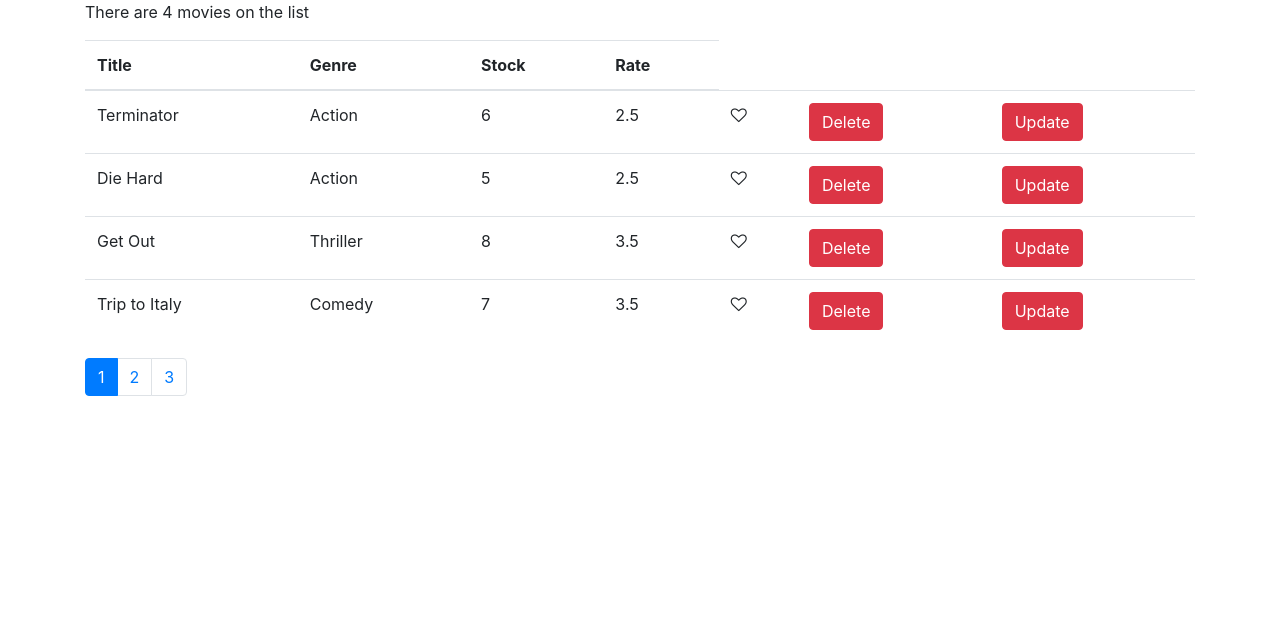
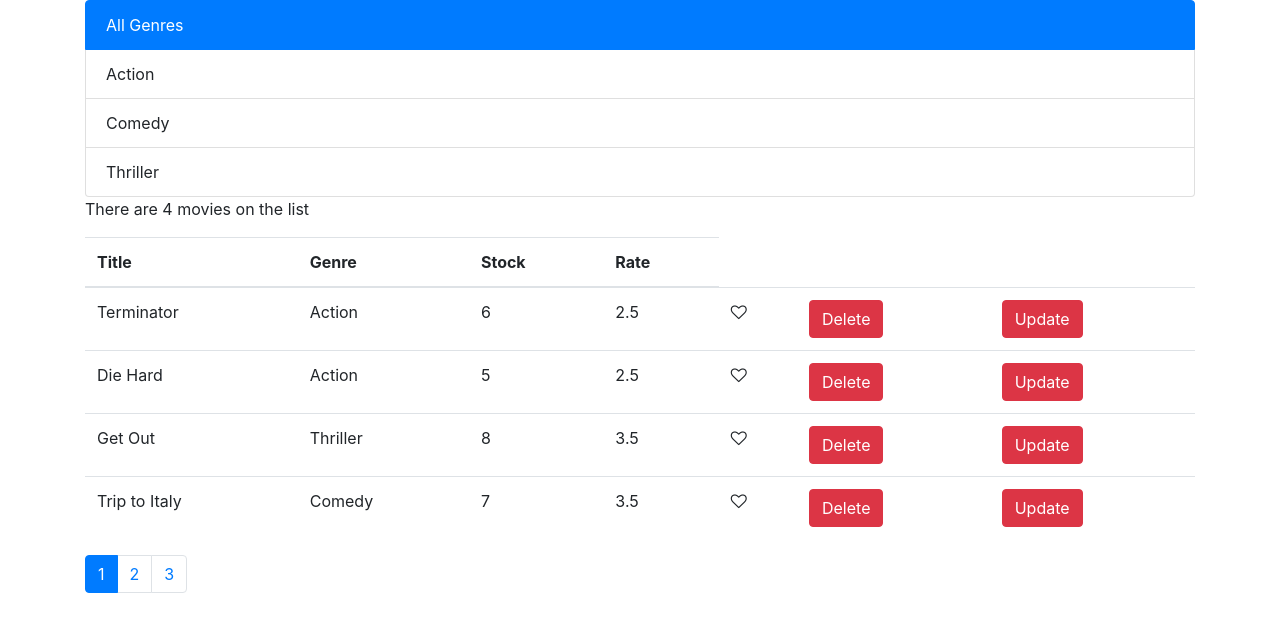
Before and after one commit to yashtrivedi2000/vidly, a React (Create React App) app: page / in a window 1280 px wide. Shown: the top 632 px of the page. Built offline with nearby package versions, Linux system fonts and the light colour scheme.

Commit message:
genre worked, bug in pagination

```diff
--- a/package.json
+++ b/package.json
@@ -8,6 +8,7 @@
     "@testing-library/user-event": "^12.1.10",
     "bootstrap": "4.1.1",
     "font-awesome": "4.7.0",
+    "prop-types": "15.6.2",
     "react": "^17.0.2",
     "react-dom": "^17.0.2",
     "react-scripts": "4.0.3",
--- /dev/null
+++ b/src/components/genre.jsx
@@ -0,0 +1,36 @@
+import React, { Component } from "react";
+class Genre extends Component {
+  render() {
+    let genres = this.props.genres;
+
+    let currentGenre = this.props.currentGenre;
+    return (
+      <ul className="list-group">
+        <li
+          className={
+            currentGenre === "All Genres"
+              ? "list-group-item active"
+              : "list-group-item"
+          }
+        >
+          All Genres
+        </li>
+        {genres.map((genre) => (
+          <li
+            key={genre._id}
+            className={
+              genre.name === this.currentGenre
+                ? "list-group-item active"
+                : "list-group-item"
+            }
+            onClick={() => this.props.onClickGenre(genre)}
+          >
+            {genre.name}
+          </li>
+        ))}
+      </ul>
+    );
+  }
+}
+
+export default Genre;
--- a/src/components/movie.jsx
+++ b/src/components/movie.jsx
@@ -1,13 +1,17 @@
 import React, { Component } from "react";
+import { getGenres } from "../Starter Code/services/fakeGenreService";
 import { getMovies } from "../Starter Code/services/fakeMovieService";
 import { paginate } from "../utils/paginate";
 import Like from "./common/like";
 import Pagination from "./common/pagination";
+import Genre from "./genre";
 class Movie extends Component {
   state = {
     movies: getMovies(),
     pageSize: 4,
     currentPage: 1,
+    genres: getGenres(),
+    currentGenre: "All Genres",
   };
 
   handleDeleteMovie = (mov) => {
@@ -15,11 +19,12 @@ class Movie extends Component {
     this.setState({ movies });
   };
   handleUpdateMovie = (mov) => {
+    const movies = [...this.state.movies];
     const elementsIndex = this.state.movies.findIndex(
       (element) => element._id === mov._id
     );
-    this.state.movies[elementsIndex].title = prompt("Enter new Title");
-    this.setState({ movies: this.state.movies });
+    movies[elementsIndex].title = prompt("Enter new Title");
+    this.setState({ movies });
   };
 
   handleClick = (movie) => {
@@ -31,16 +36,26 @@ class Movie extends Component {
   handlePagination = (page) => {
     this.setState({ currentPage: page });
   };
+  handleClickGenre = (genre) => {
+    console.log("Genre:", genre.name);
+    this.setState({ currentGenre: genre.name });
+  };
   render() {
     if (this.state.movies.length === 0)
       return <p>There is no movies in the database at this time!</p>;
     const movies = paginate(
       this.state.movies,
       this.state.currentPage,
-      this.state.pageSize
+      this.state.pageSize,
+      this.state.currentGenre
     );
     return (
       <div className="container">
+        <Genre
+          onClickGenre={this.handleClickGenre}
+          genres={this.state.genres}
+          currentGenre={this.state.currentGenre}
+        />
         <p>There are {movies.length} movies on the list</p>
 
         <table className="table">
--- a/src/utils/paginate.js
+++ b/src/utils/paginate.js
@@ -1,5 +1,13 @@
-export function paginate(items, currentPage, pageSize) {
-  const startIndex = (currentPage - 1) * pageSize;
-  const endIndex = startIndex + pageSize;
-  return items.slice(startIndex, endIndex);
+export function paginate(items, currentPage, pageSize, genre = "All Genres") {
+  if (genre === "All Genres") {
+    const startIndex = (currentPage - 1) * pageSize;
+    const endIndex = startIndex + pageSize;
+    return items.slice(startIndex, endIndex);
+  } else {
+    let newItems = items.filter((item) => item.genre.name === genre);
+    console.log("From Else");
+    const startIndex = (currentPage - 1) * pageSize;
+    const endIndex = startIndex + pageSize;
+    return newItems.slice(startIndex, endIndex);
+  }
 }
```
Also changed, not shown: src/components/common/pagination.jsx (+7 -1 lines), 1 other file (tests, documents, lock files or other folders).
